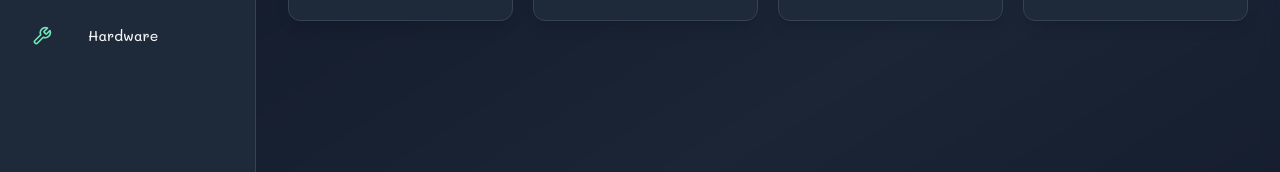
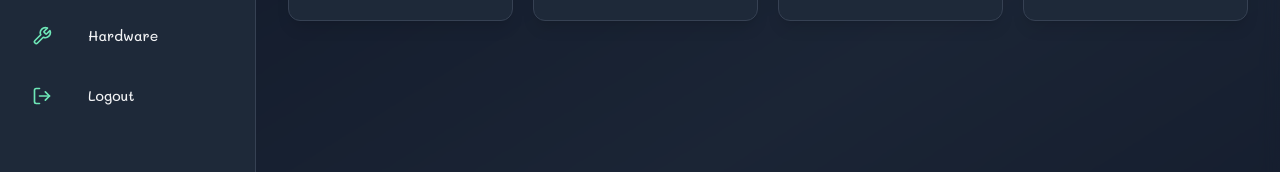
Before and after one commit to toptammasorn/my-plant, a React (Vite) app in the folder my-plant-webapp/: page /dashboard in a window 1280 px wide. Shown: the part 198-370 px from the top of the page. Built offline with nearby package versions, Linux system fonts and the light colour scheme; a web font is replaced by a local one.

Commit message:
feat(Sidebar): add logout item to sidebar

```diff
--- a/my-plant-webapp/src/components/SideBar.jsx
+++ b/my-plant-webapp/src/components/SideBar.jsx
@@ -1,6 +1,6 @@
 import React, { useState } from "react";
 import { Link } from "react-router-dom";
-import { LayoutDashboard, Box, Wrench, Menu } from "lucide-react";
+import { LayoutDashboard, Box, Wrench, LogOut, Menu } from "lucide-react";
 import { AnimatePresence, motion } from "framer-motion";
 
 const SIDEBAR_ITEMS = [
@@ -19,6 +19,12 @@ const SIDEBAR_ITEMS = [
   {
     name: "Hardware",
     icon: Wrench,
+    color: "#6EE7B7",
+    href: "/hardware",
+  },
+  {
+    name: "Logout",
+    icon: LogOut,
     color: "#6EE7B7",
     href: "/hardware",
   },
```
